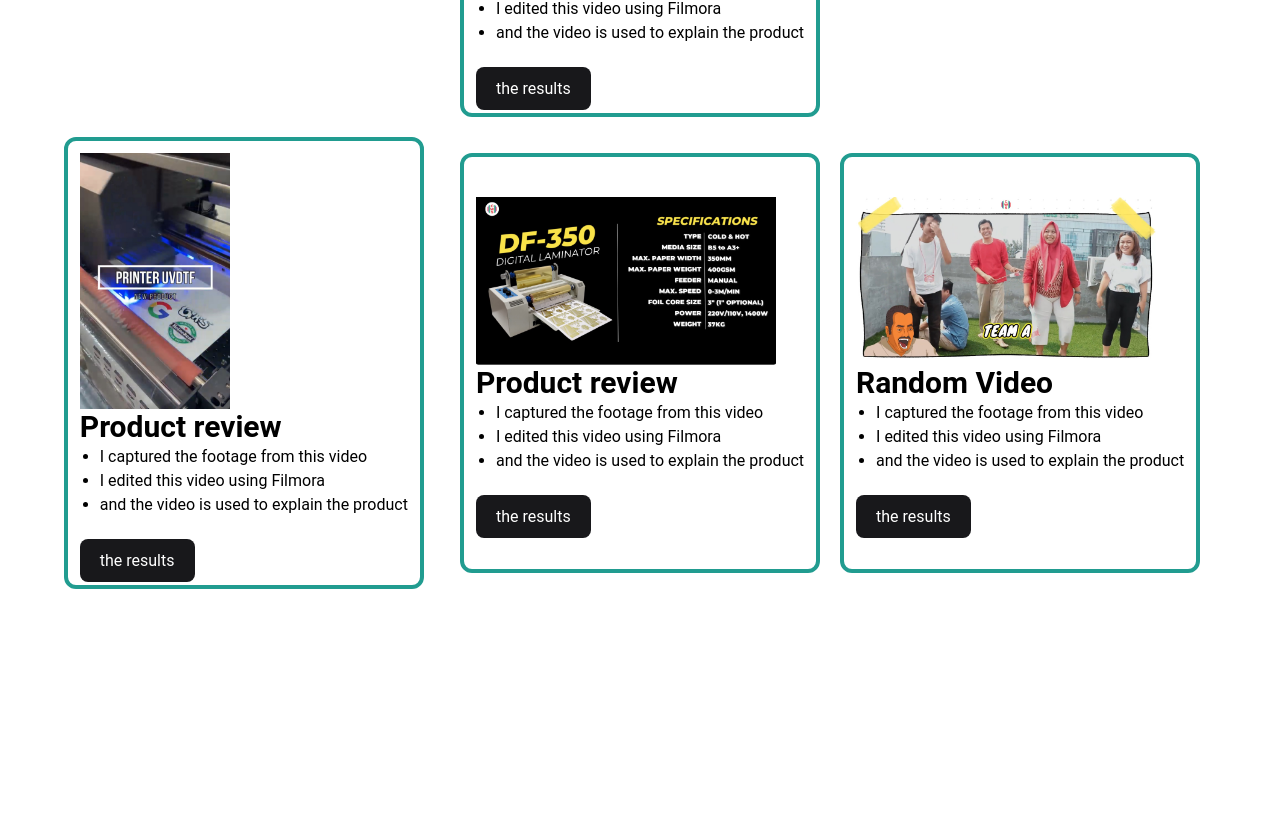
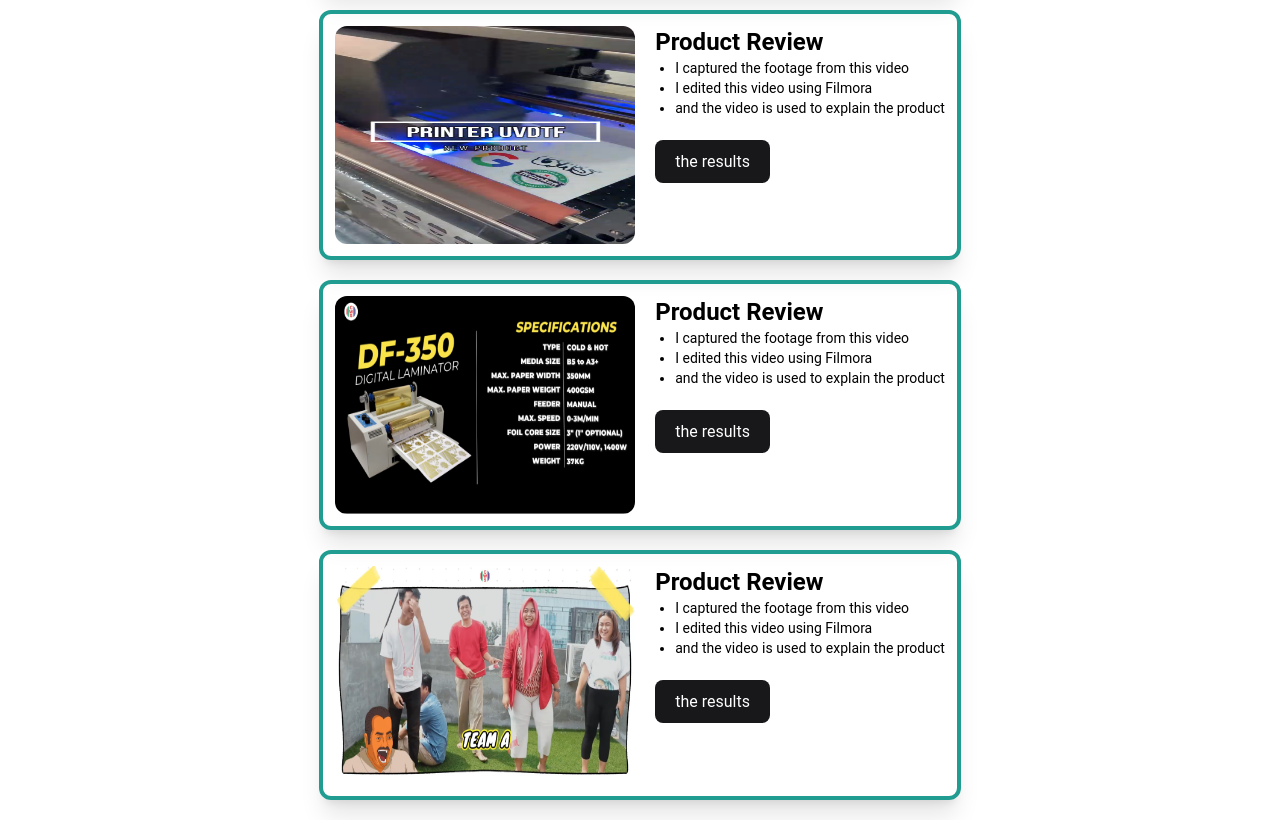
Before and after one commit to Farhan2404/portfolio, a website: page src/pages/editing.html in a window 1280 px wide. Shown: the part 412-1232 px from the top of the page. Before the commit the page ends 1001 px from the top, so only its background shows below. Drawn offline with Linux system fonts and the light colour scheme.

Commit message:
sudah rapih

```diff
--- a/src/pages/editing.html
+++ b/src/pages/editing.html
@@ -72,72 +72,68 @@
         >
       </div>
     </header>
-    <main class="flex flex-col min-h-screen pt-3 justify-center items-center gap-5">
-      <h1 class="text-3xl font-bold text-center">Video Editing projects </h1>
-      <div class="flex gap-5 flex-wrap justify-center" >
-        <div class="p-3 flex-col flex gap-5 justify-center border-4 border-primary rounded-xl">
-          <img width="150px" src="../assets/sc-350.png" alt="">
+    <main class="flex flex-col min-h-screen justify-center items-center gap-5 pt-24">
+      <h1 class="text-3xl font-bold text-center">Video Editing Projects</h1>
+      <div class="flex gap-5  flex-wrap justify-center mb-5" >
+        <div class="shadow-xl transition-all hover:shadow-none p-3 flex gap-5 justify-center border-4 border-primary rounded-xl h-[250px]">
+          <img src="../assets/sc-350.png" class="w-[300px] rounded-xl">
           <div>
-            <h3 class="text-3xl font-bold"> Product review </h3>
-            <ul class="list-disc pl-5 mb-8">
+            <h3 class="text-2xl font-bold"> Product Review </h3>
+            <ul class="text-sm list-disc pl-5 mb-8">
               <li> I captured the footage from this video </li>
               <li> I edited this video using Filmora </li>
               <li>and the video is used to explain the product</li>
             </ul>
             <a
-                href="https://drive.google.com/file/d/1_3C-aVtGYO4ujqEEkxLtT151vuvOqGn_/view?usp=sharing"
-                class="rounded-lg  bg-zinc-900 px-5 py-3 text-center mb-20 text-white transition-all hover:bg-primary" target="_blank">
+              href="https://drive.google.com/file/d/1_3C-aVtGYO4ujqEEkxLtT151vuvOqGn_/view"
+              class="rounded-lg  bg-zinc-900 px-5 py-3 text-center text-white transition-all hover:bg-primary" target="_blank">
               the results </a>
           </div>
         </div>
-      <div class="flex gap-5 flex-wrap justify-center" >
-        <div class="p-3 flex-col gap-5 justify-center border-4 border-primary rounded-xl">
+        <div class="shadow-xl transition-all hover:shadow-none p-3 flex gap-5 justify-center border-4 border-primary rounded-xl h-[250px]">
+          <img src="../assets/printer uv.png" class="w-[300px] rounded-xl">
           <div>
-            <img width="150px" src="../assets/printer uv.png" alt="">
-            <div class="flex-col gap-3 justify-between" >
-              <h3 class="text-3xl font-bold"> Product review </h3>
-              <ul class="list-disc pl-5 mb-8">
+            <h3 class="text-2xl font-bold"> Product Review </h3>
+            <ul class="text-sm list-disc pl-5 mb-8">
               <li> I captured the footage from this video </li>
               <li> I edited this video using Filmora </li>
               <li>and the video is used to explain the product</li>
             </ul>
             <a
-                  href="https://drive.google.com/file/d/1UXGGWARH4AL7rUtcpqse_yMzaP0EAqhL/view?usp=sharing"
-                  class="rounded-lg  bg-zinc-900 px-5 py-3 text-center mb-20 text-white transition-all hover:bg-primary" target="_blank">
+              href="https://drive.google.com/file/d/1UXGGWARH4AL7rUtcpqse_yMzaP0EAqhL/view"
+              class="rounded-lg  bg-zinc-900 px-5 py-3 text-center text-white transition-all hover:bg-primary" target="_blank">
               the results </a>
           </div>
         </div>
-        </div>
-      <div class="flex gap-5 m-4 justify-center" >
-        <div class="p-3 flex gap-4 flex-col justify-center border-4 border-primary rounded-xl">
-          <img width="300px" src="../assets/instalasi mesin df-350.png" alt="">
+        <div class="shadow-xl transition-all hover:shadow-none p-3 flex gap-5 justify-center border-4 border-primary rounded-xl h-[250px]">
+          <img src="../assets/instalasi mesin df-350.png" class="w-[300px] rounded-xl">
           <div>
-            <h3 class="text-3xl font-bold"> Product review </h3>
-            <ul class="list-disc pl-5 mb-8">
+            <h3 class="text-2xl font-bold"> Product Review </h3>
+            <ul class="text-sm list-disc pl-5 mb-8">
               <li> I captured the footage from this video </li>
               <li> I edited this video using Filmora </li>
               <li>and the video is used to explain the product</li>
             </ul>
             <a
               href="https://www.youtube.com/watch?v=YnHk9lBJVX8&t=17s"
-                class="rounded-lg  bg-zinc-900 px-5 py-3 text-center mb-20 text-white transition-all hover:bg-primary" target="_blank">
+              class="rounded-lg  bg-zinc-900 px-5 py-3 text-center text-white transition-all hover:bg-primary" target="_blank">
               the results </a>
           </div>
         </div>
-      <div class="flex gap-5 justify-center" >
-        <div class="p-3 flex gap-4 flex-col justify-center border-4 border-primary rounded-xl">
-          <img width="300px" src="../assets/random video.png" alt="">
+        <div class="shadow-xl transition-all hover:shadow-none p-3 flex gap-5 justify-center border-4 border-primary rounded-xl h-[250px]">
+          <img src="../assets/random video.png" class="w-[300px] rounded-xl">
           <div>
-            <h3 class="text-3xl font-bold"> Random Video </h3>
-            <ul class="list-disc pl-5 mb-8">
+            <h3 class="text-2xl font-bold"> Product Review </h3>
+            <ul class="text-sm list-disc pl-5 mb-8">
               <li> I captured the footage from this video </li>
               <li> I edited this video using Filmora </li>
               <li>and the video is used to explain the product</li>
             </ul>
             <a
               href="https://www.youtube.com/watch?v=uDj1QNNsr1I"
-                class="rounded-lg  bg-zinc-900 px-5 py-3 text-center mb-20 text-white transition-all hover:bg-primary" target="_blank">
+              class="rounded-lg  bg-zinc-900 px-5 py-3 text-center text-white transition-all hover:bg-primary" target="_blank">
               the results </a>
+          </div>
         </div>
       </div>
     </main>
```
Also changed, not shown: src/index.html (+7 -7 lines), src/pages/design.html (+34 -73 lines), src/pages/website.html (+3 -2 lines), dist/output.css. Lines whose indentation alone changed are shown as unchanged.
